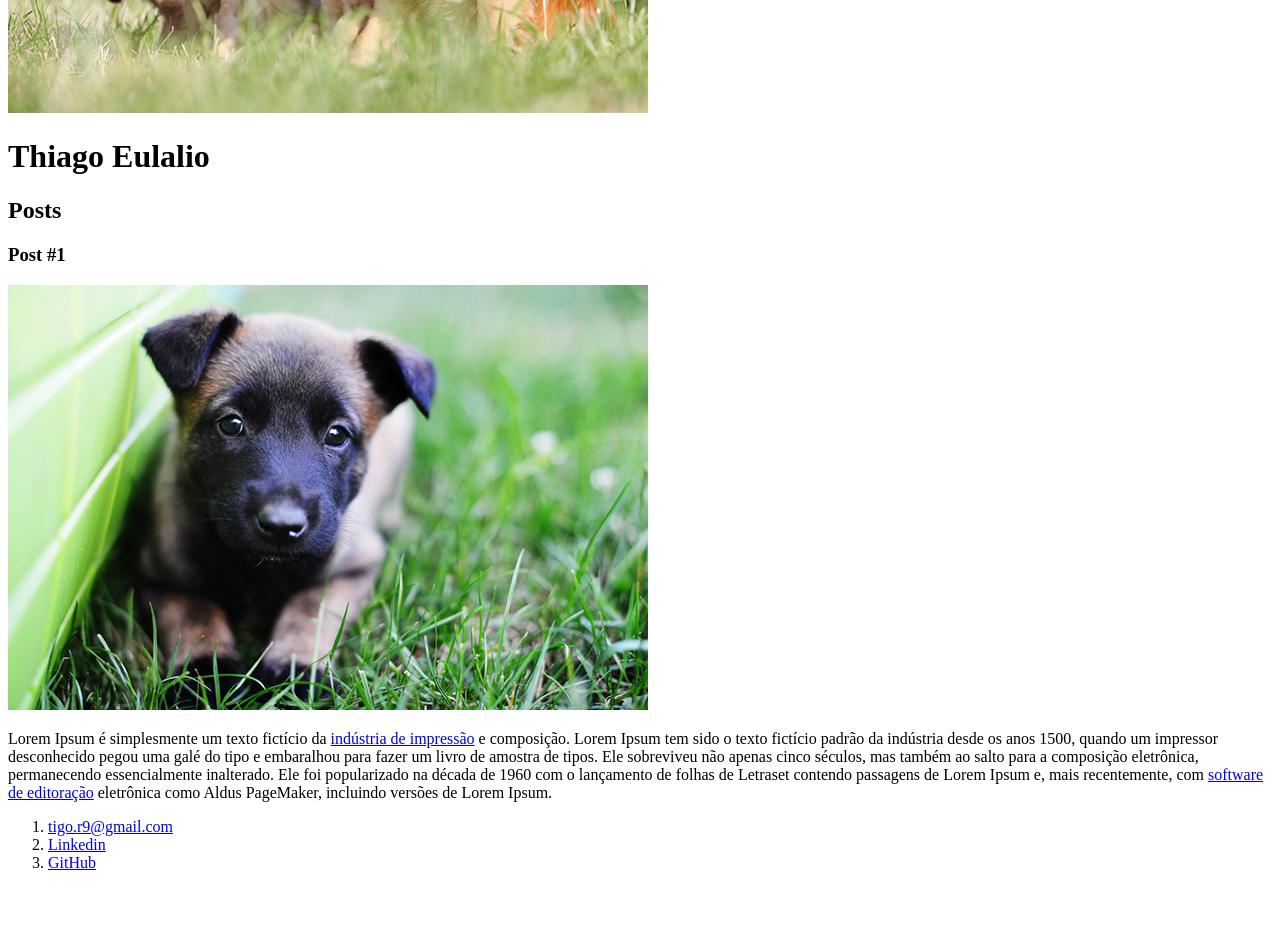
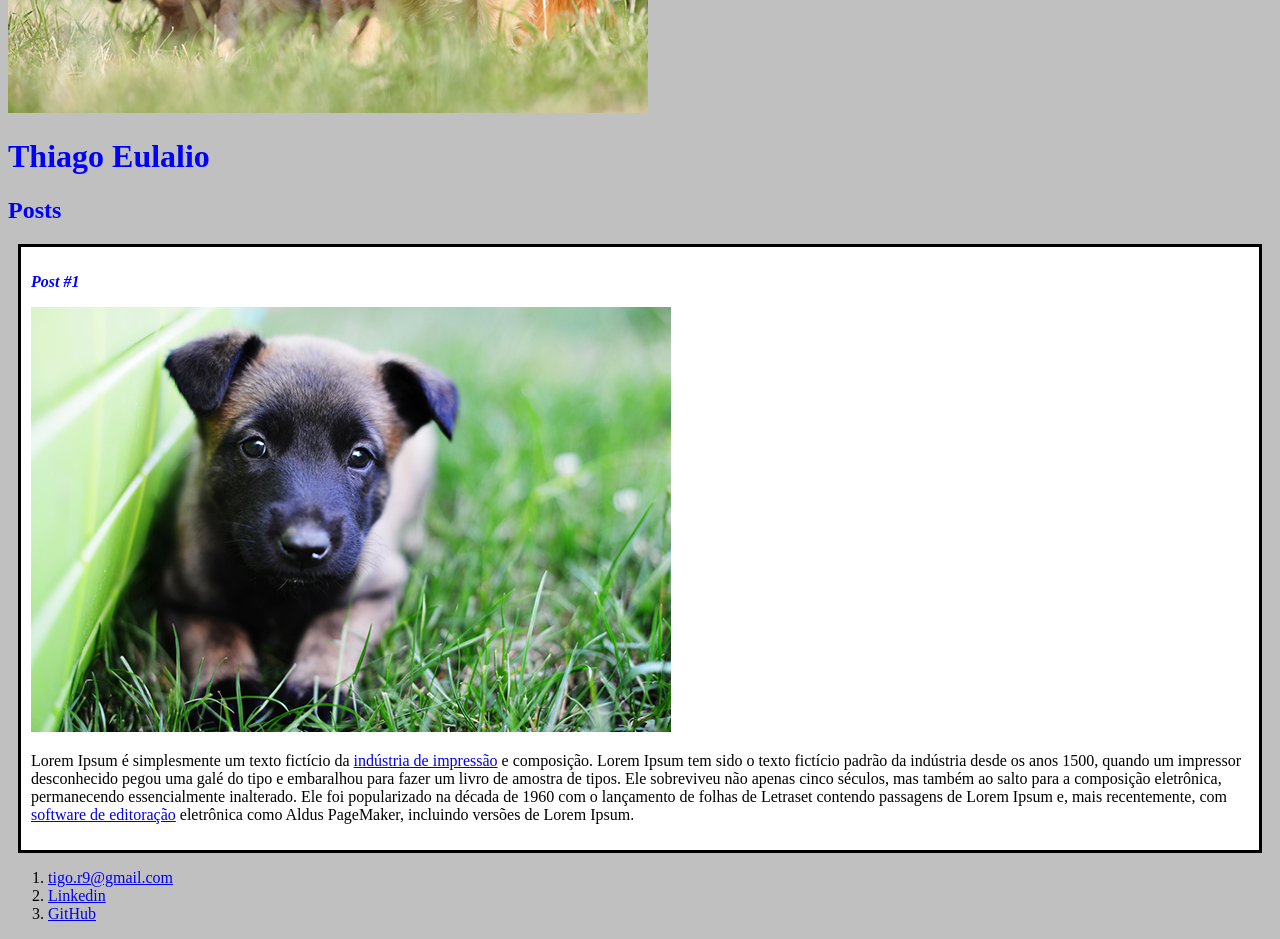
Before and after one commit to Thiago-Eulalio/-HTML-Web-Developer-Booticamp-Dio, a plain HTML site: page index.html in a window 1280 px wide. Shown: the part 320-1259 px from the top of the page. Before the commit the page ends 1208 px from the top, so only its background shows below. Drawn offline with Linux system fonts and the light colour scheme.

Commit message:
Introduzindo o Css3 no html

```diff
--- a/index.html
+++ b/index.html
@@ -3,19 +3,20 @@
     <head>
         <meta charset="utf-8">
         <title>Thiago Eulalio</title>
+        <link rel="stylesheet" href="style.css">
     </head>
     <body>
         <header>
             <img src="imagens/familia-golden.jpg" alt="Familia de cachorros golden">
-            <h1>Thiago Eulalio</h1>
+            <h1 id="title">Thiago Eulalio</h1>
         </header>
         <section>
             <header>
-                <h2>Posts</h2>
+                <h2 class="subtitle">Posts</h2>
             </header>
-            <article>
+            <article class="post">
                 <header>
-                    <h3>Post #1</h3>
+                    <h3 class="post_title">Post #1</h3>
                     <img src="imagens/filhote-fofo.jpg" alt="Filhotinho lindo">
                 </header>
                 <p>
--- /dev/null
+++ b/style.css
@@ -0,0 +1,20 @@
+body {
+    background: silver;
+}
+
+#title, .subtitle, .post_title {
+    color: blue;
+}
+
+.post_title {
+    font-size: 16px;
+    font-style: italic;
+
+}
+
+.post {
+    background: white;
+    padding: 10px;
+    border: 3px solid black;
+    margin: 10px;
+}
```
